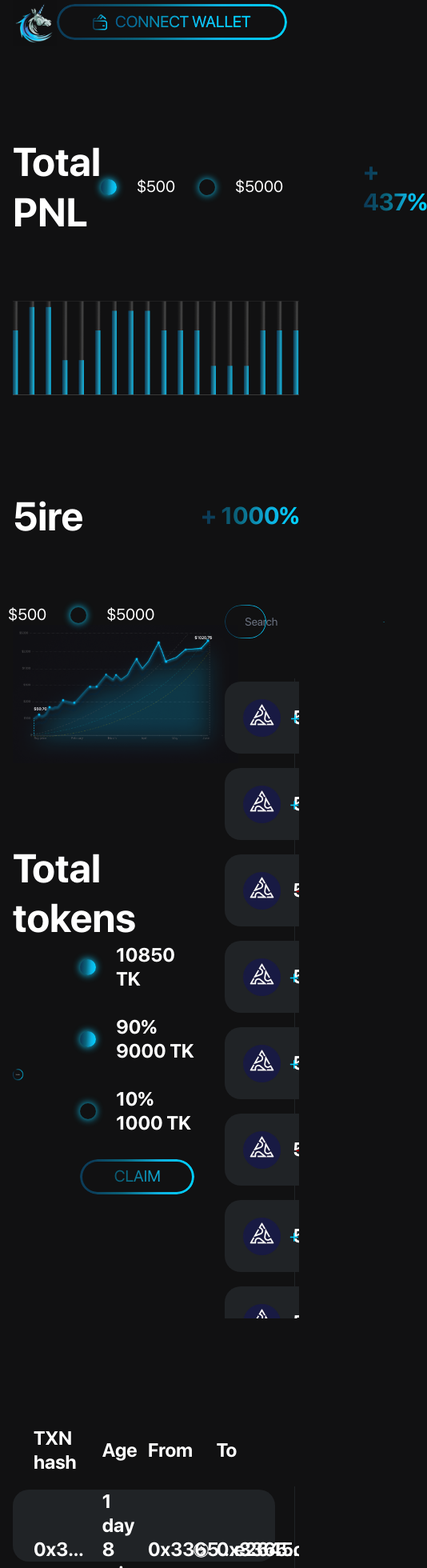
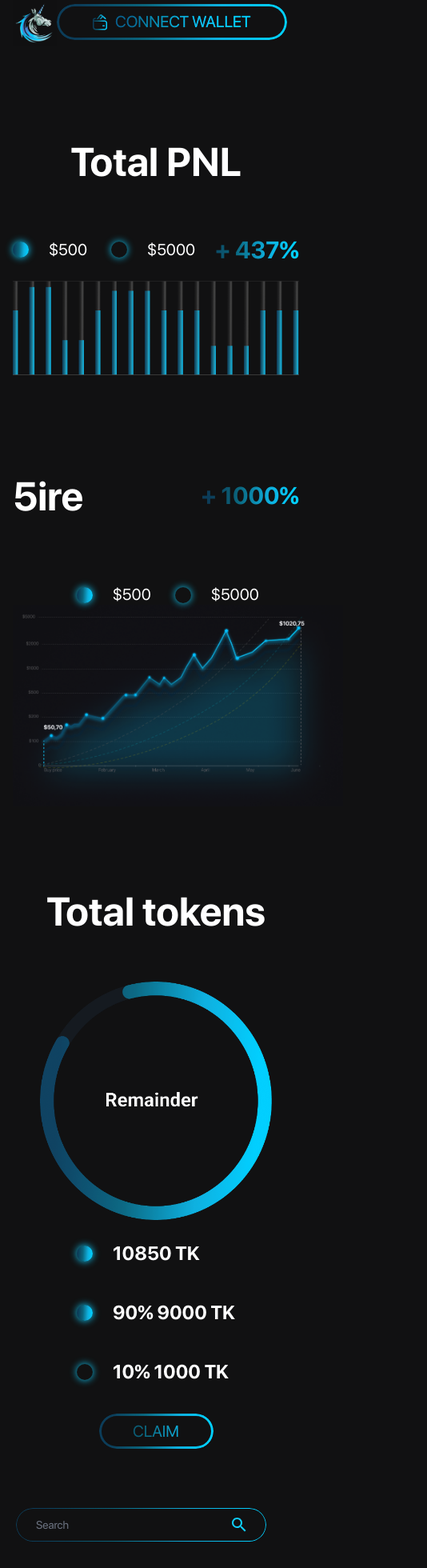
Before and after one commit to Credit-is-First/defi-pool-vc, a React (Create React App) app: page /account in a window 390 px wide. Shown: the part 40-2000 px from the top of the page at 80% size, 534 px wide, since content can reach past the window. Built offline with nearby package versions, Linux system fonts and the light colour scheme.

Commit message:
mobile responsive in account page

```diff
--- a/src/pages/Account/components/TxHistoryItem.tsx
+++ b/src/pages/Account/components/TxHistoryItem.tsx
@@ -4,24 +4,37 @@
 
 function TxHistoryItem() {
   return (
-    <div className='grid grid-cols-10 gap-[10px] h-[90px] bg-listBg px-[26px] rounded-[20px]'>
-      <div className='col-span-3 flex items-center ul-text'>
+    <>
+      <div className='grid grid-cols-1 2md:grid-cols-10 gap-[10px] min-h-[90px] bg-listBg px-[26px] rounded-[20px] text-xl whitespace-nowrap py-5'>
+        <div className='grid grid-cols-subgrid col-span-1 2md:col-span-5 order-2'>
+          <div className='col-span-1 2md:col-span-3 flex items-center justify-between 2md:justify-center order-2 py-1'>
+            <span className='2md:hidden mr-2 text-subtitle2'>TXN: </span>
             <div className='overflow-hidden text-ellipsis'>
               0x33652f5a2cAB49421d72f12bca53B011E7e2645c
             </div>
           </div>
-      <div className='col-span-2 flex items-center ul-text'>1 day 8 mins ago</div>
-      <div className='col-span-2 flex items-center ul-text'>
+          <div className='col-span-1 2md:col-span-2 flex items-center justify-between 2md:justify-center order-1 py-1'>
+            <span className='2md:hidden mr-2 text-subtitle2'>Age: </span>1 day 8 mins ago
+          </div>
+        </div>
+        <div className='grid grid-cols-subgrid col-span-1 2md:col-span-5 order-1'>
+          <div className='col-span-1 2md:col-span-2 flex items-center justify-between 2md:justify-center py-1'>
+            <span className='2md:hidden mr-2 text-subtitle2'>From: </span>
             <div className='flex items-start'>
               0x3365...e2645c
               <img src={copyTextSrc} alt='copy text' />
             </div>
           </div>
-      <div className='col-span-1 flex items-center justify-center ul-text'>
+          <div className='hidden col-span-1 2md:flex items-center justify-between 2md:justify-center'>
             <img src={arrowRightSrc} alt='arrow right' />
           </div>
-      <div className='col-span-2 flex items-center ul-text'>0x3365...e2645c</div>
+          <div className='col-span-1 2md:col-span-2 flex items-center justify-between 2md:justify-center py-1'>
+            <span className='2md:hidden mr-2 text-subtitle2'>To: </span>
+            0x3365...e2645c
           </div>
+        </div>
+      </div>
+    </>
   )
 }
 
--- /dev/null
+++ b/src/pages/Account/components/TxHistoryTable.tsx
@@ -0,0 +1,35 @@
+import React from 'react'
+import ScrollView from 'src/components/ScrollView'
+import { BaseProps } from 'src/types'
+import TxHistoryItem from './TxHistoryItem'
+
+function TxHistoryTable({ className = '', ...others }: BaseProps) {
+  return (
+    <div className={`mt-[120px] ${className}`} {...others}>
+      <div className='hidden 2md:grid grid-cols-10 gap-[10px] h-[90px] px-[26px] mr-[30px] ul-text'>
+        <div className='col-span-3 flex items-center'>TXN hash</div>
+        <div className='col-span-2 flex items-center'>Age</div>
+        <div className='col-span-2 flex items-center'>From</div>
+        <div className='col-span-2 col-start-9 flex items-center'>To</div>
+      </div>
+      <ScrollView
+        className='h-[500px] mb-[36px]'
+        contentClass='relative pr-[30px] overflow-y-scroll py-1'
+      >
+        <div className='grid gap-[10px]'>
+          <TxHistoryItem />
+          <TxHistoryItem />
+          <TxHistoryItem />
+          <TxHistoryItem />
+          <TxHistoryItem />
+          <TxHistoryItem />
+          <TxHistoryItem />
+          <TxHistoryItem />
+          <TxHistoryItem />
+        </div>
+      </ScrollView>
+    </div>
+  )
+}
+
+export default TxHistoryTable
--- a/src/pages/Account/index.tsx
+++ b/src/pages/Account/index.tsx
@@ -3,18 +3,19 @@
 import BaseButton from 'src/components/buttons/BaseButton'
 import FiveirePercentItem from './components/FiveirePercentItem'
 import ScrollView from 'src/components/ScrollView'
-import TxHistoryItem from './components/TxHistoryItem'
 
 import remainderChartSrc from 'src/assets/images/remainder_Chart.png'
 import searchIconSrc from 'src/assets/icons/search-icon.svg'
 import pnlChartSrc from 'src/assets/images/pnl_chart.png'
 import fiveireChartSrc from 'src/assets/images/5ire_chart.png'
+import TxHistoryTable from './components/TxHistoryTable'
 
 function AccountPage() {
   return (
     <>
-      <div className='mt-[60px] flex items-center'>
-        <h3 className='flex-auto'>Total PNL</h3>
+      <div className='mt-[60px] mb-0 md:mb-[80px] flex items-start md:items-center flex-col md:flex-row  whitespace-nowrap'>
+        <h3 className='flex-auto mb-[60px] md:mb-0 text-center w-full sm:text-left'>Total PNL</h3>
+        <div className='flex items-center w-full md:w-[434px] mb-[20px] md:mb-0 justify-end'>
           <div className='flex items-center'>
             <div className='flex items-center'>
               <input
@@ -42,18 +43,19 @@
               </label>
             </div>
           </div>
-        <h5 className='gradient-text ml-[100px]'>+ 437%</h5>
+          <h5 className='gradient-text flex-auto text-right'>+ 437%</h5>
+        </div>
       </div>
 
-      <img className='mt-[80px]' src={pnlChartSrc} alt='pnl chart' />
+      <img className='mt-0' src={pnlChartSrc} alt='pnl chart' />
 
       <div className='flex justify-between items-center mt-[120px]'>
         <h3>5ire</h3>
         <h5 className='gradient-text'>+ 1000%</h5>
       </div>
 
-      <div className='mt-[80px] grid grid-cols-3 gap-[34px]'>
-        <div className='col-span-2'>
+      <div className='mt-[80px] grid grid-cols-1 md:grid-cols-2 lg:grid-cols-3 gap-[34px]'>
+        <div className='md:col-span-1 lg:col-span-2'>
           <div className='flex justify-end items-center mr-[50px]'>
             <div className='flex items-center'>
               <input
@@ -84,12 +86,12 @@
           <div className='mr-[-55px]'>
             <img src={fiveireChartSrc} width='100%' alt='5ire chart' />
           </div>
-          <h3 className='mt-[100px]'>Total tokens</h3>
-          <div className='flex items-center'>
+          <h3 className='mt-[100px] text-center lg:text-left'>Total tokens</h3>
+          <div className='mt-[56px] flex items-center justify-between max-w-[560px] flex-col sm:flex-row md:flex-col lg:flex-row'>
             <div>
               <img width={290} height={302} src={remainderChartSrc} alt='remainder chart' />
             </div>
-            <div className='ml-[70px] grid grid-rows-4 gap-[30px]'>
+            <div className='grid grid-rows-4 gap-[30px] mt-5 sm:mt-0 md:mt-5 lg:mt-0'>
               <div className='flex items-center'>
                 <input
                   id='claim_1'
@@ -134,7 +136,7 @@
             </div>
           </div>
         </div>
-        <div className='col-span-1 flex flex-col'>
+        <div className='lg:col-span-1 flex flex-col mt-10 md:mt-0'>
           <GradientWrraper
             borderWidth={1}
             className='rounded-[200px] text-sm px-[25px] flex items-center ml-1 mr-[41px] mb-[50px]'
@@ -178,28 +180,7 @@
           </ScrollView>
         </div>
       </div>
-      <div className='grid grid-cols-10 gap-[10px] h-[90px] mt-[120px] px-[26px] mr-[30px]'>
-        <div className='col-span-3 flex items-center ul-text'>TXN hash</div>
-        <div className='col-span-2 flex items-center ul-text'>Age</div>
-        <div className='col-span-2 flex items-center ul-text'>From</div>
-        <div className='col-span-2 col-start-9 flex items-center ul-text'>To</div>
-      </div>
-      <ScrollView
-        className='h-[500px] mb-[36px]'
-        contentClass='relative pr-[30px] overflow-y-scroll py-1'
-      >
-        <div className='grid gap-[10px]'>
-          <TxHistoryItem />
-          <TxHistoryItem />
-          <TxHistoryItem />
-          <TxHistoryItem />
-          <TxHistoryItem />
-          <TxHistoryItem />
-          <TxHistoryItem />
-          <TxHistoryItem />
-          <TxHistoryItem />
-        </div>
-      </ScrollView>
+      <TxHistoryTable />
     </>
   )
 }
--- a/tailwind.config.js
+++ b/tailwind.config.js
@@ -35,6 +35,7 @@
         xs: '480px',
         sm: '640px',
         md: '768px',
+        '2md': '900px',
         lg: '1024px',
         xl: '1280px',
       },
```
Also changed, not shown: src/assets/images/remainder_Chart.png. Lines whose indentation alone changed are shown as unchanged.
